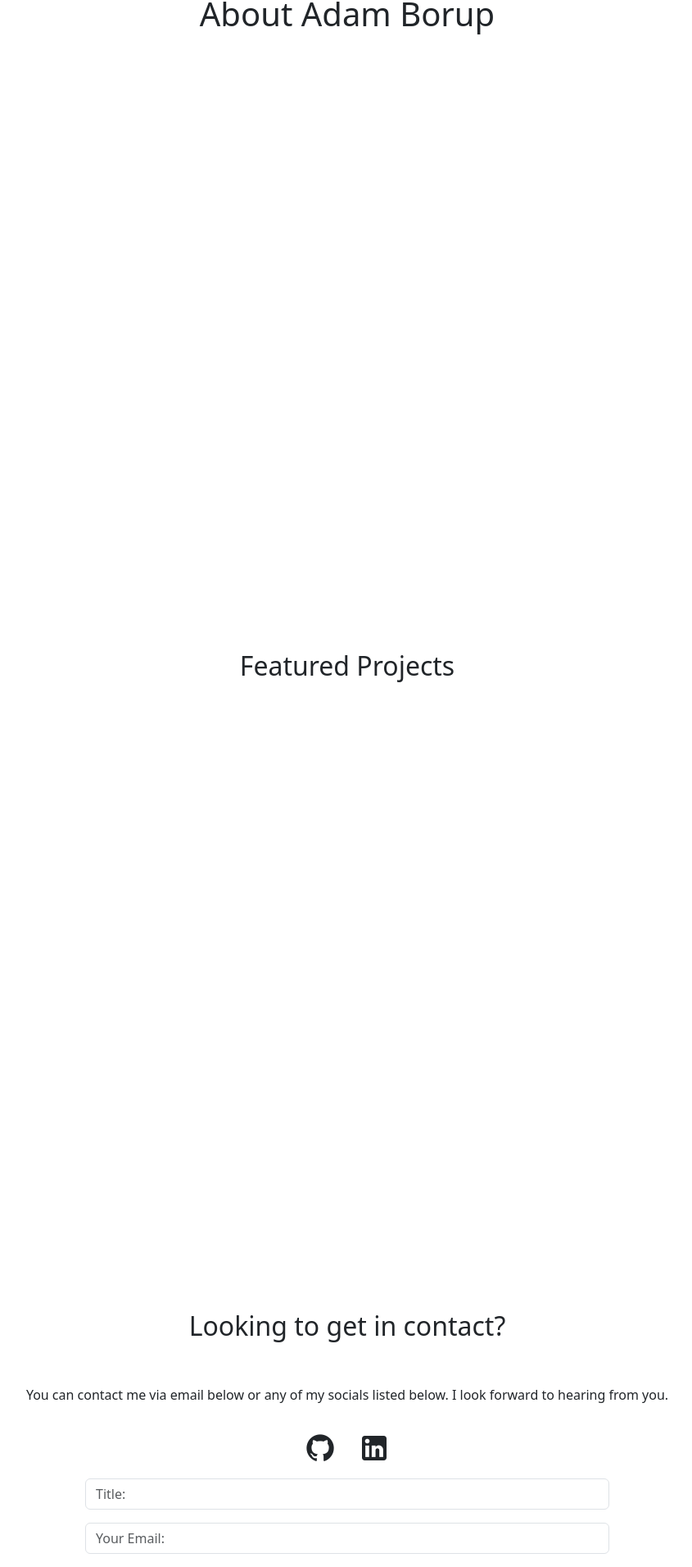
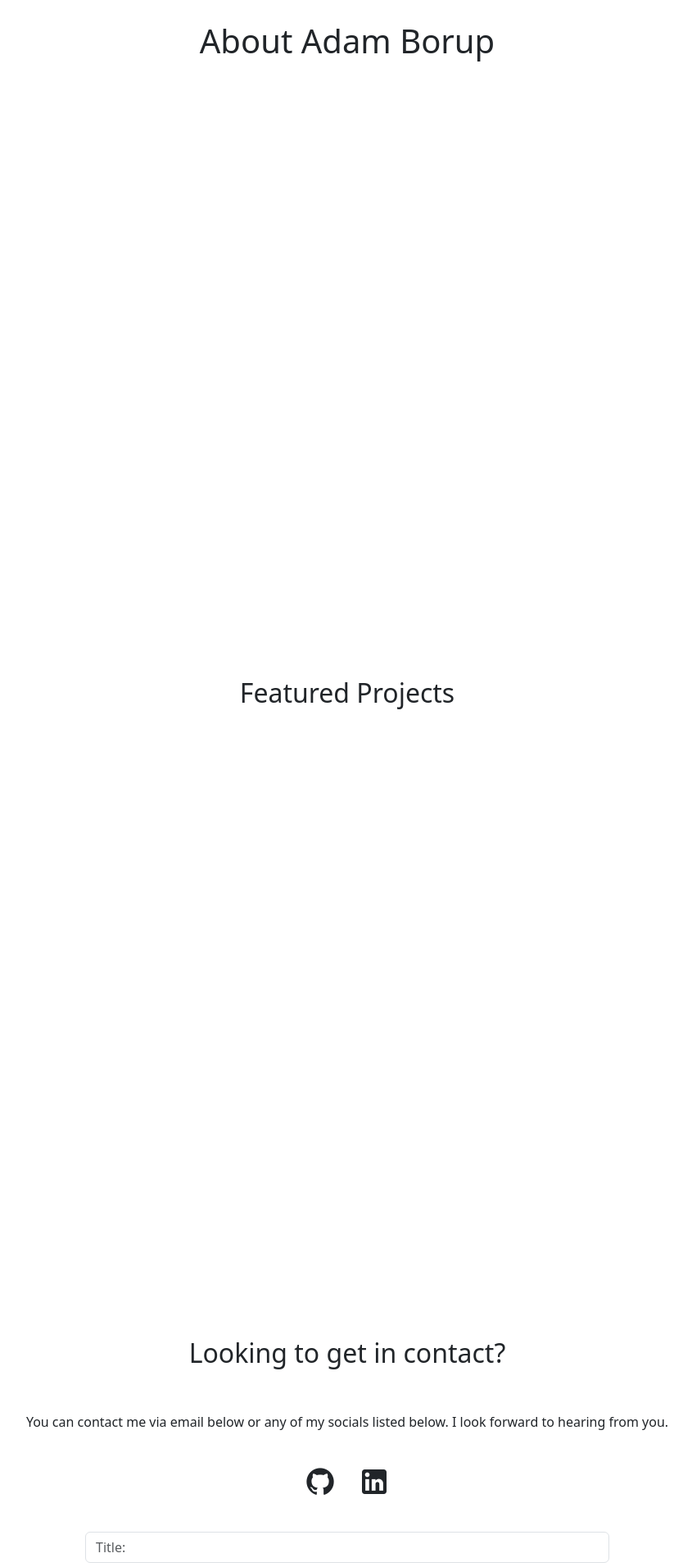
Before and after one commit to AdamRB208/AdamRB208.github.io, a Vue app: page /#/ in a window 1280 px wide. Shown: the part 870-2781 px from the top of the page at 82% size, without its empty margins (216-1061 px from the left). Built offline with nearby package versions, Linux system fonts and the light colour scheme.

Commit message:
updated styling for home page sections.

```diff
--- a/src/components/Navbar.vue
+++ b/src/components/Navbar.vue
@@ -16,7 +16,7 @@ watch(theme, () => {
 </script>
 
 <template>
-  <nav class="navbar navbar-expand-md bg-codeworks border-bottom border-vue">
+  <nav class="navbar navbar-expand-md bg-codeworks">
     <div class="container" style="display: flex; justify-content: space-evenly;">
       <div>
         <span class="m-2 nav-links">
@@ -54,5 +54,6 @@ nav {
   position: sticky;
   top: 0;
   z-index: 1020;
+  height: 3em;
 }
 </style>
--- a/src/pages/HomePage.vue
+++ b/src/pages/HomePage.vue
@@ -6,38 +6,45 @@
 
 <template>
   <section class="container">
+    <!-- NOTE Home Section Starts Here -->
     <div class="row home-section" id="home" style="height: 100dvh;">
-      <div class="col-12 d-flex justify-content-center" id="home">
+      <div class="col-12 d-flex justify-content-center mt-5" id="home">
         <div>home section</div>
       </div>
     </div>
+    <!-- NOTE About Section Starts Here -->
     <div class="row about-section" id="about" style="height: 100dvh;">
-      <div class="col-12 d-flex justify-content-center" id="about">
+      <div class="col-12 d-flex justify-content-center mt-5" id="about">
         <span>
           <h1>About Adam Borup</h1>
         </span>
       </div>
     </div>
+    <!-- NOTE Projects Section Starts Here -->
     <div class="row projects-section" id="projects" style="height: 100dvh;">
-      <div class="col-12 d-flex justify-content-center" id="projects">
+      <div class="col-12 d-flex justify-content-center mt-5" id="projects">
         <span>
           <h2>Featured Projects</h2>
         </span>
       </div>
     </div>
-    <div class="row">
-      <div class="col-12 d-flex justify-content-center" id="contact">
-        <span class="d-block justify-content-center">
-          <p class="d-flex justify-content-center fs-2 mb-5">Looking to get in contact?</p>
-          <p>You can contact me via email below or any of my socials listed below. I look forward to hearing from you.
-          </p>
-          <div class="d-flex justify-content-center">
-            <button class="btn" type="button">
+    <!-- NOTE Contact Section Starts Here -->
+    <div class="row contact-section" id="contact" style="height: 100dvh;">
+      <div class="col-12 d-flex justify-content-center mt-5">
+        <div class="d-block justify-content-center">
+          <div>
+            <p class="d-flex justify-content-center fs-2 mb-5">Looking to get in contact?</p>
+            <p class="mb-4">You can contact me via email below or any of my socials listed below. I look forward to
+              hearing from you.
+            </p>
+          </div>
+          <div class="d-flex justify-content-center mb-4">
+            <button class="btn" type="button" title="To My Github">
               <a href="https://github.com/AdamRB208" target="_blank">
                 <i class="mdi mdi-github fs-1"></i>
               </a>
             </button>
-            <button class="btn" type="button">
+            <button class="btn" type="button" title="To My LinkedIn">
               <a href="https://www.linkedin.com/in/adam-borup-0a0911265?trk=people-guest_people_search-card"
                 target="_blank">
                 <i class="mdi mdi-linkedin fs-1"></i>
@@ -47,7 +54,7 @@
           <div class="d-flex justify-content-center">
             <form target="_blank" action="">
               <div class="mb-3">
-                <input type="email" class="form-control" id="exampleFormControlInput1" placeholder="Title:">
+                <input type="title" class="form-control" id="exampleFormControlInput1" placeholder="Title:">
               </div>
               <div class="mb-3">
                 <input type="email" class="form-control" id="exampleFormControlInput1" placeholder="Your Email:">
@@ -56,11 +63,11 @@
                 <textarea class="form-control" id="exampleFormControlTextarea1" rows="3"
                   placeholder="Your Email:"></textarea>
               </div>
-              <button class="btn btn-rounded btn-primary send-btn text-white mb-3">Send Message <i
+              <button class="btn btn-rounded btn-primary send-btn text-white mb-4" title="Send Message">Send Message <i
                   class="mdi mdi-email-fast-outline ms-1 fs-5"></i></button>
             </form>
           </div>
-        </span>
+        </div>
       </div>
     </div>
   </section>
```
